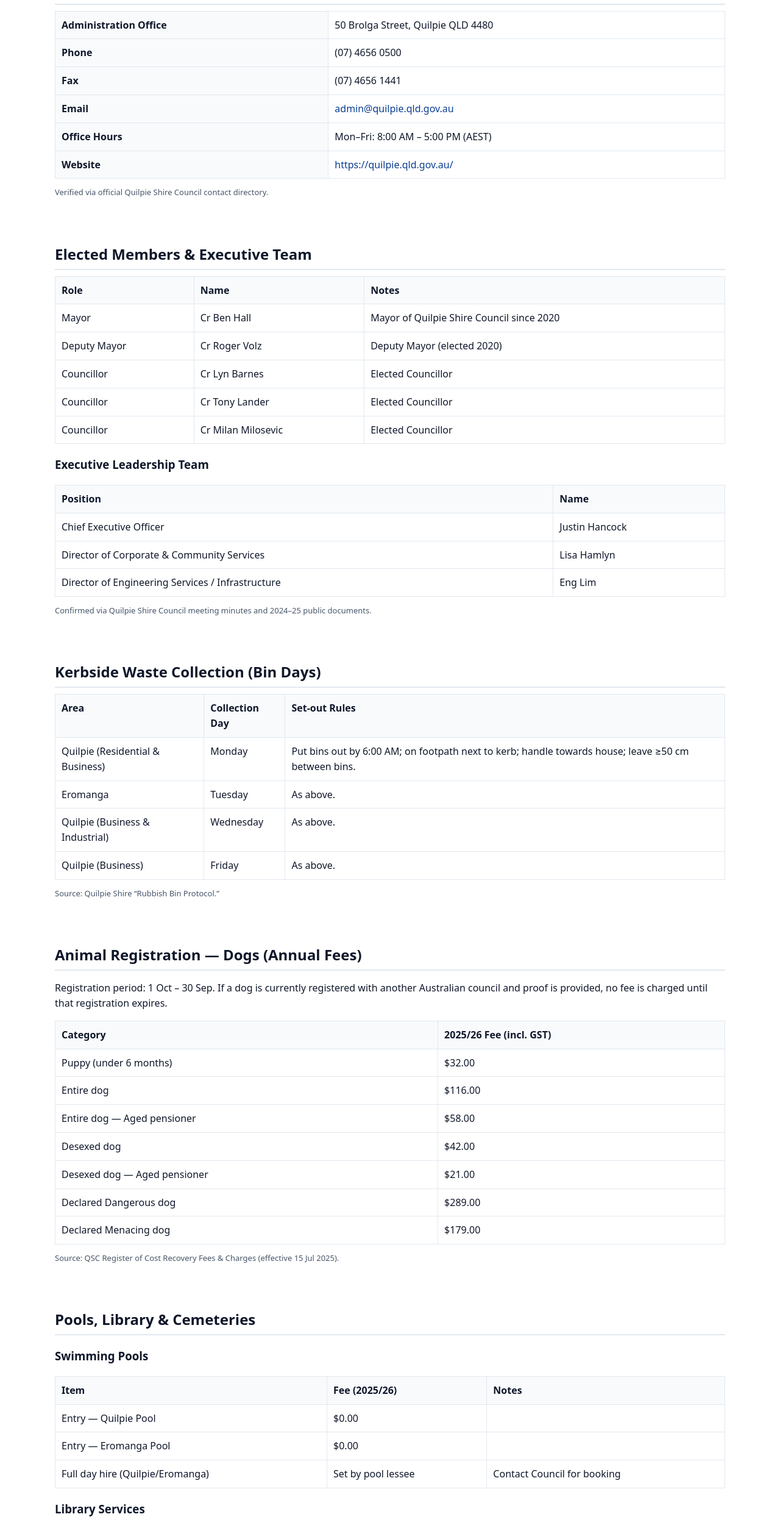
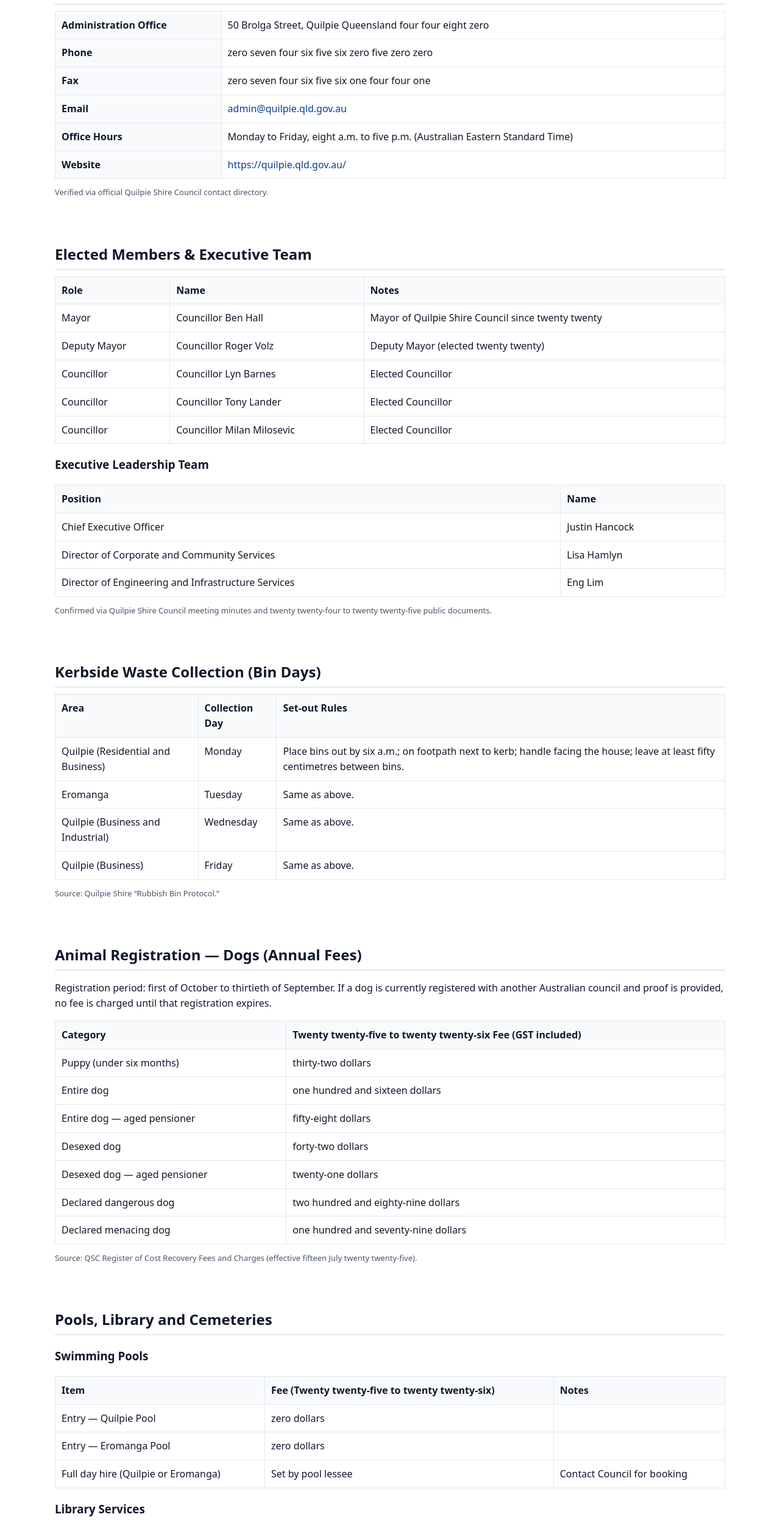
Before and after one commit to scottyowen4683/Quilpieshire, a plain HTML site: page index.html in a window 1280 px wide. Shown: the part 240-2746 px from the top of the page at 61% size. Drawn offline with Linux system fonts and the light colour scheme.

Commit message:
Update index.html

```diff
--- a/index.html
+++ b/index.html
@@ -25,17 +25,17 @@
 <body>
 <header>
   <h1>Quilpie Shire Council — Verified Facts & Fees</h1>
-  <p class="muted">For AI agents. Last updated: 8 Oct 2025 (AEST). Source links included inline.</p>
+  <p class="muted">For AI agents. Last updated: 8 October 2025 (AEST). Source links included inline.</p>
 </header>
 
 <section id="contact">
   <h2>Contacts & Hours</h2>
   <table>
-    <tr><th>Administration Office</th><td>50 Brolga Street, Quilpie QLD 4480</td></tr>
-    <tr><th>Phone</th><td>(07) 4656 0500</td></tr>
-    <tr><th>Fax</th><td>(07) 4656 1441</td></tr>
+    <tr><th>Administration Office</th><td>50 Brolga Street, Quilpie Queensland four four eight zero</td></tr>
+    <tr><th>Phone</th><td>zero seven four six five six zero five zero zero</td></tr>
+    <tr><th>Fax</th><td>zero seven four six five six one four four one</td></tr>
     <tr><th>Email</th><td><a href="mailto:admin@quilpie.qld.gov.au">admin@quilpie.qld.gov.au</a></td></tr>
-    <tr><th>Office Hours</th><td>Mon–Fri: 8:00 AM – 5:00 PM (AEST)</td></tr>
+    <tr><th>Office Hours</th><td>Monday to Friday, eight a.m. to five p.m. (Australian Eastern Standard Time)</td></tr>
     <tr><th>Website</th><td><a href="https://quilpie.qld.gov.au/">https://quilpie.qld.gov.au/</a></td></tr>
   </table>
   <div class="src">Verified via official Quilpie Shire Council contact directory.</div>
@@ -45,106 +45,105 @@
   <h2>Elected Members & Executive Team</h2>
   <table>
     <tr><th>Role</th><th>Name</th><th>Notes</th></tr>
-    <tr><td>Mayor</td><td>Cr Ben Hall</td><td>Mayor of Quilpie Shire Council since 2020</td></tr>
-    <tr><td>Deputy Mayor</td><td>Cr Roger Volz</td><td>Deputy Mayor (elected 2020)</td></tr>
-    <tr><td>Councillor</td><td>Cr Lyn Barnes</td><td>Elected Councillor</td></tr>
-    <tr><td>Councillor</td><td>Cr Tony Lander</td><td>Elected Councillor</td></tr>
-    <tr><td>Councillor</td><td>Cr Milan Milosevic</td><td>Elected Councillor</td></tr>
+    <tr><td>Mayor</td><td>Councillor Ben Hall</td><td>Mayor of Quilpie Shire Council since twenty twenty</td></tr>
+    <tr><td>Deputy Mayor</td><td>Councillor Roger Volz</td><td>Deputy Mayor (elected twenty twenty)</td></tr>
+    <tr><td>Councillor</td><td>Councillor Lyn Barnes</td><td>Elected Councillor</td></tr>
+    <tr><td>Councillor</td><td>Councillor Tony Lander</td><td>Elected Councillor</td></tr>
+    <tr><td>Councillor</td><td>Councillor Milan Milosevic</td><td>Elected Councillor</td></tr>
   </table>
   <h3>Executive Leadership Team</h3>
   <table>
     <tr><th>Position</th><th>Name</th></tr>
     <tr><td>Chief Executive Officer</td><td>Justin Hancock</td></tr>
-    <tr><td>Director of Corporate & Community Services</td><td>Lisa Hamlyn</td></tr>
-    <tr><td>Director of Engineering Services / Infrastructure</td><td>Eng Lim</td></tr>
+    <tr><td>Director of Corporate and Community Services</td><td>Lisa Hamlyn</td></tr>
+    <tr><td>Director of Engineering and Infrastructure Services</td><td>Eng Lim</td></tr>
   </table>
-  <div class="src">Confirmed via Quilpie Shire Council meeting minutes and 2024–25 public documents.</div>
+  <div class="src">Confirmed via Quilpie Shire Council meeting minutes and twenty twenty-four to twenty twenty-five public documents.</div>
 </section>
 
 <section id="bin-days">
   <h2>Kerbside Waste Collection (Bin Days)</h2>
   <table>
     <tr><th>Area</th><th>Collection Day</th><th>Set-out Rules</th></tr>
-    <tr><td>Quilpie (Residential & Business)</td><td>Monday</td><td>Put bins out by 6:00 AM; on footpath next to kerb; handle towards house; leave ≥50 cm between bins.</td></tr>
-    <tr><td>Eromanga</td><td>Tuesday</td><td>As above.</td></tr>
-    <tr><td>Quilpie (Business & Industrial)</td><td>Wednesday</td><td>As above.</td></tr>
-    <tr><td>Quilpie (Business)</td><td>Friday</td><td>As above.</td></tr>
+    <tr><td>Quilpie (Residential and Business)</td><td>Monday</td><td>Place bins out by six a.m.; on footpath next to kerb; handle facing the house; leave at least fifty centimetres between bins.</td></tr>
+    <tr><td>Eromanga</td><td>Tuesday</td><td>Same as above.</td></tr>
+    <tr><td>Quilpie (Business and Industrial)</td><td>Wednesday</td><td>Same as above.</td></tr>
+    <tr><td>Quilpie (Business)</td><td>Friday</td><td>Same as above.</td></tr>
   </table>
   <div class="src">Source: Quilpie Shire “Rubbish Bin Protocol.”</div>
 </section>
 
 <section id="animal-registration">
   <h2>Animal Registration — Dogs (Annual Fees)</h2>
-  <p>Registration period: 1 Oct – 30 Sep. If a dog is currently registered with another Australian council and proof is provided, no fee is charged until that registration expires.</p>
+  <p>Registration period: first of October to thirtieth of September. If a dog is currently registered with another Australian council and proof is provided, no fee is charged until that registration expires.</p>
   <table>
-    <tr><th>Category</th><th>2025/26 Fee (incl. GST)</th></tr>
-    <tr><td>Puppy (under 6 months)</td><td>$32.00</td></tr>
-    <tr><td>Entire dog</td><td>$116.00</td></tr>
-    <tr><td>Entire dog — Aged pensioner</td><td>$58.00</td></tr>
-    <tr><td>Desexed dog</td><td>$42.00</td></tr>
-    <tr><td>Desexed dog — Aged pensioner</td><td>$21.00</td></tr>
-    <tr><td>Declared Dangerous dog</td><td>$289.00</td></tr>
-    <tr><td>Declared Menacing dog</td><td>$179.00</td></tr>
+    <tr><th>Category</th><th>Twenty twenty-five to twenty twenty-six Fee (GST included)</th></tr>
+    <tr><td>Puppy (under six months)</td><td>thirty-two dollars</td></tr>
+    <tr><td>Entire dog</td><td>one hundred and sixteen dollars</td></tr>
+    <tr><td>Entire dog — aged pensioner</td><td>fifty-eight dollars</td></tr>
+    <tr><td>Desexed dog</td><td>forty-two dollars</td></tr>
+    <tr><td>Desexed dog — aged pensioner</td><td>twenty-one dollars</td></tr>
+    <tr><td>Declared dangerous dog</td><td>two hundred and eighty-nine dollars</td></tr>
+    <tr><td>Declared menacing dog</td><td>one hundred and seventy-nine dollars</td></tr>
   </table>
-  <div class="src">Source: QSC Register of Cost Recovery Fees & Charges (effective 15 Jul 2025).</div>
+  <div class="src">Source: QSC Register of Cost Recovery Fees and Charges (effective fifteen July twenty twenty-five).</div>
 </section>
 
 <section id="pools-library-cemeteries">
-  <h2>Pools, Library & Cemeteries</h2>
+  <h2>Pools, Library and Cemeteries</h2>
 
   <h3>Swimming Pools</h3>
   <table>
-    <tr><th>Item</th><th>Fee (2025/26)</th><th>Notes</th></tr>
-    <tr><td>Entry — Quilpie Pool</td><td>$0.00</td><td></td></tr>
-    <tr><td>Entry — Eromanga Pool</td><td>$0.00</td><td></td></tr>
-    <tr><td>Full day hire (Quilpie/Eromanga)</td><td>Set by pool lessee</td><td>Contact Council for booking</td></tr>
+    <tr><th>Item</th><th>Fee (Twenty twenty-five to twenty twenty-six)</th><th>Notes</th></tr>
+    <tr><td>Entry — Quilpie Pool</td><td>zero dollars</td><td></td></tr>
+    <tr><td>Entry — Eromanga Pool</td><td>zero dollars</td><td></td></tr>
+    <tr><td>Full day hire (Quilpie or Eromanga)</td><td>Set by pool lessee</td><td>Contact Council for booking</td></tr>
   </table>
 
   <h3>Library Services</h3>
   <table>
-    <tr><th>Item</th><th>Fee (2025/26)</th></tr>
-    <tr><td>Library membership</td><td>$0.00</td></tr>
-    <tr><td>Internet usage (30 mins)</td><td>$0.00</td></tr>
-    <tr><td>Wi-Fi / iPads / BYOD</td><td>$0.00</td></tr>
+    <tr><th>Item</th><th>Fee (Twenty twenty-five to twenty twenty-six)</th></tr>
+    <tr><td>Library membership</td><td>zero dollars</td></tr>
+    <tr><td>Internet usage (thirty minutes)</td><td>zero dollars</td></tr>
+    <tr><td>Wi-Fi and iPad access</td><td>zero dollars</td></tr>
   </table>
 
   <h3>Cemeteries</h3>
   <table>
-    <tr><th>Item</th><th>Fee (2025/26)</th><th>Notes</th></tr>
-    <tr><td>Grave digging — Quilpie (Mon–Fri)</td><td>$1,119.00</td><td></td></tr>
-    <tr><td>Grave digging — Quilpie (weekends & public holidays)</td><td>$2,237.00</td><td></td></tr>
-    <tr><td>Grave site reservation</td><td>$137.00</td><td></td></tr>
-    <tr><td>Columbarium niche</td><td>$168.00</td><td></td></tr>
-    <tr><td>Columbarium reservation</td><td>$137.00</td><td></td></tr>
-    <tr><td>Ashes interment</td><td>$284.00</td><td>Size 32.5 × 20 × 17.5 cm</td></tr>
+    <tr><th>Item</th><th>Fee (Twenty twenty-five to twenty twenty-six)</th><th>Notes</th></tr>
+    <tr><td>Grave digging — Quilpie (Monday to Friday)</td><td>one thousand one hundred and nineteen dollars</td><td></td></tr>
+    <tr><td>Grave digging — Quilpie (weekends and public holidays)</td><td>two thousand two hundred and thirty-seven dollars</td><td></td></tr>
+    <tr><td>Grave site reservation</td><td>one hundred and thirty-seven dollars</td><td></td></tr>
+    <tr><td>Columbarium niche</td><td>one hundred and sixty-eight dollars</td><td></td></tr>
+    <tr><td>Ashes interment</td><td>two hundred and eighty-four dollars</td><td>thirty-two point five by twenty by seventeen point five centimetres</td></tr>
   </table>
 </section>
 
 <section id="planning-building">
-  <h2>Planning & Building (Selected Fees)</h2>
+  <h2>Planning and Building (Selected Fees)</h2>
   <table>
-    <tr><th>Item</th><th>2025/26 Fee</th><th>Notes</th></tr>
-    <tr><td>Reconfiguring a Lot</td><td>$690.00</td><td></td></tr>
-    <tr><td>Material Change of Use — Code assessable</td><td>$690.00</td><td></td></tr>
-    <tr><td>Material Change of Use — Impact assessable</td><td>$1,208.00</td><td></td></tr>
-    <tr><td>Planning Search</td><td>$174.00</td><td></td></tr>
-    <tr><td>Exemption Certificate</td><td>$174.00</td><td></td></tr>
-    <tr><td>Building Application — Lodgement fee</td><td>$286.00</td><td></td></tr>
-    <tr><td>Building records search</td><td>$174.00</td><td></td></tr>
+    <tr><th>Item</th><th>Twenty twenty-five to twenty twenty-six Fee</th><th>Notes</th></tr>
+    <tr><td>Reconfiguring a lot</td><td>six hundred and ninety dollars</td><td></td></tr>
+    <tr><td>Material change of use — code assessable</td><td>six hundred and ninety dollars</td><td></td></tr>
+    <tr><td>Material change of use — impact assessable</td><td>one thousand two hundred and eight dollars</td><td></td></tr>
+    <tr><td>Planning search</td><td>one hundred and seventy-four dollars</td><td></td></tr>
+    <tr><td>Exemption certificate</td><td>one hundred and seventy-four dollars</td><td></td></tr>
+    <tr><td>Building application lodgement</td><td>two hundred and eighty-six dollars</td><td></td></tr>
+    <tr><td>Building records search</td><td>one hundred and seventy-four dollars</td><td></td></tr>
   </table>
 </section>
 
 <section id="rates-erates">
-  <h2>Rates & eRates</h2>
+  <h2>Rates and eRates</h2>
   <table>
     <tr><th>Item</th><th>Detail</th></tr>
-    <tr><td>eRates (email delivery)</td><td><a href="https://quilpie.qld.gov.au/register-erates-terms-and-conditions/">Register & view T&Cs online</a></td></tr>
-    <tr><td>Pensioner rebate</td><td>Available under Council Policy F.11 (2024–25)</td></tr>
+    <tr><td>eRates (email delivery)</td><td><a href="https://quilpie.qld.gov.au/register-erates-terms-and-conditions/">Register and view terms online</a></td></tr>
+    <tr><td>Pensioner rebate</td><td>Available under Council Policy F.11 (twenty twenty-four to twenty twenty-five)</td></tr>
   </table>
 </section>
 
 <footer>
-  <p class="muted">This page consolidates verified public data for accuracy when used by AI systems. Confirm details with Quilpie Shire Council before quoting publicly.</p>
+  <p class="muted">This page consolidates verified public data for accuracy when used by AI systems. Confirm details directly with Quilpie Shire Council before quoting publicly.</p>
 </footer>
 </body>
 </html>
```
